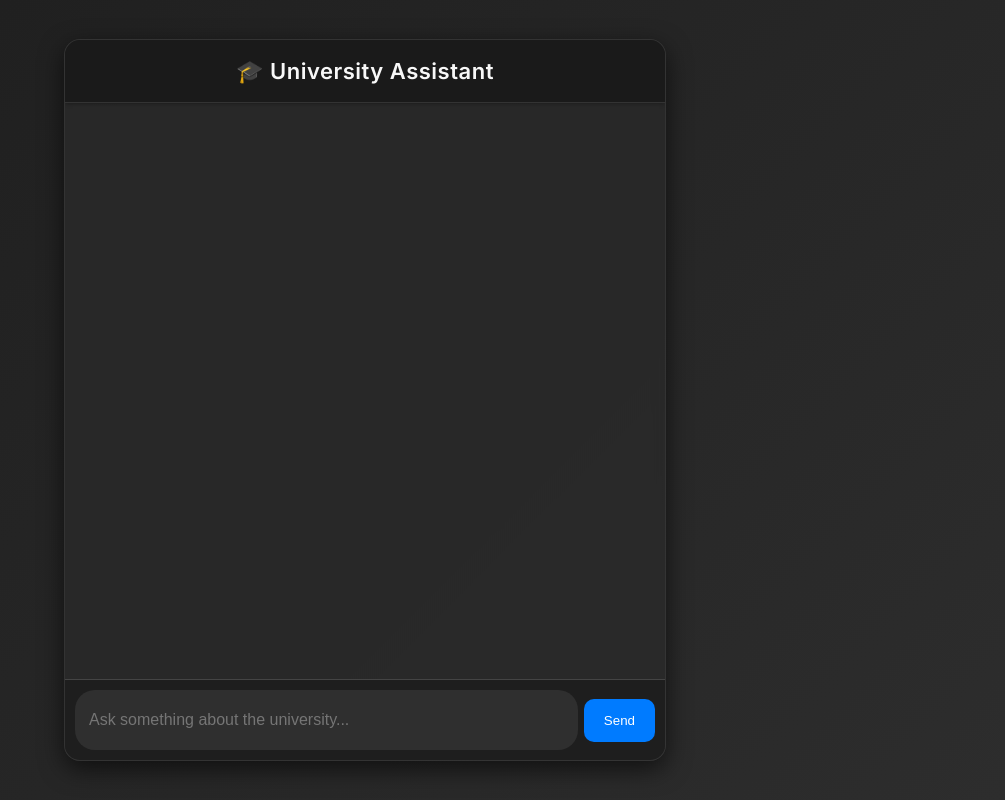
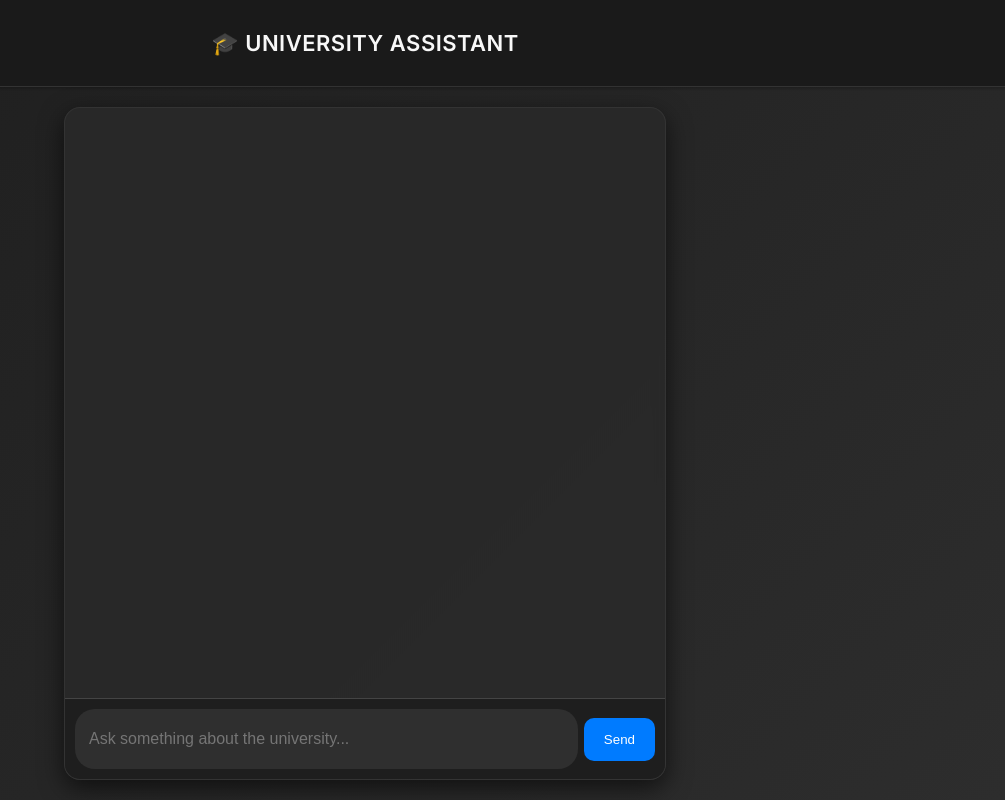
Before and after one commit to ali-umer/RAG-based-ChatBot, a Flask app: page / in a window 1280 px wide. Shown: the whole page, without its empty margins (275-1280 px from the left). Run offline with Flask 3, Linux system fonts and the light colour scheme; parts of the project's set-up code (start-up, migrations or seed data) failed here and were passed over.

Commit message:
Improved UI

```diff
--- a/static/style.css
+++ b/static/style.css
@@ -6,6 +6,7 @@ body {
   background: linear-gradient(135deg, #1e1e1e, #2d2d2d);
   color: white;
   display: flex;
+  flex-direction: column;
   justify-content: center;
   align-items: center;
   height: 100vh;
@@ -15,6 +16,7 @@ body {
   width: 90%;
   max-width: 600px;
   background: rgba(42, 42, 42, 0.9);
+  margin-bottom: 20px;
   border: 1px solid rgba(255, 255, 255, 0.05);
   backdrop-filter: blur(6px);
   border-radius: 16px;
@@ -26,8 +28,10 @@ body {
 }
 
 .top-bar {
+  width: 100%;
   background: #1a1a1a;
-  padding: 18px;
+  padding: 30px;
+  margin-bottom: 20px;
   text-align: center;
   border-bottom: 1px solid #333;
   box-shadow: 0 1px 4px rgba(0, 0, 0, 0.3);
--- a/templates/index.html
+++ b/templates/index.html
@@ -6,16 +6,21 @@
   <link rel="stylesheet" href="/static/style.css">
 </head>
 <body>
+
+  <div class="top-bar">
+    <h1>🎓 UNIVERSITY ASSISTANT</h1>
+  </div>
   <div class="chat-container">
-    <div class="top-bar">
-      <h1>🎓 University Assistant</h1>
-    </div>
+
+
     <div id="chat-box"></div>
     <form id="chat-form">
       <input type="text" id="user-input" placeholder="Ask something about the university..." autocomplete="off" />
       <button type="submit">Send</button>
     </form>
   </div>
+</div>
+
   <script src="/static/script.js"></script>
 </body>
 </html>
```
